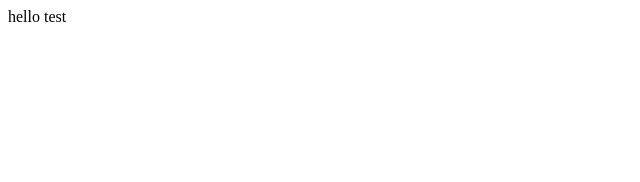
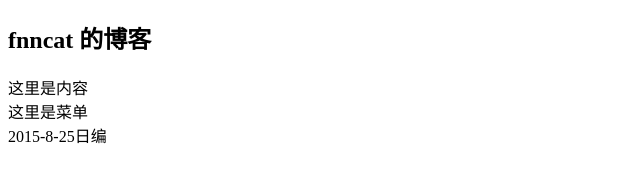
Before and after one commit to fnnnncat/fnncat, a plain HTML site: page index.html in a window 1280 px wide. Shown: the whole page, without its empty margins (0-640 px from the left). Drawn offline with Linux system fonts and the light colour scheme.

Commit message:
update index

```diff
--- a/index.html
+++ b/index.html
@@ -5,6 +5,17 @@
     <title></title>
 </head>
 <body>
-hello test
+<header id="main_header">
+    <h2>fnncat 的博客</h2>
+</header>
+<div id="main_content">
+    这里是内容
+</div>
+<div id="main_menu">
+    这里是菜单
+</div>
+<footer id="main_footer">
+    2015-8-25日编
+</footer>
 </body>
 </html>
```
